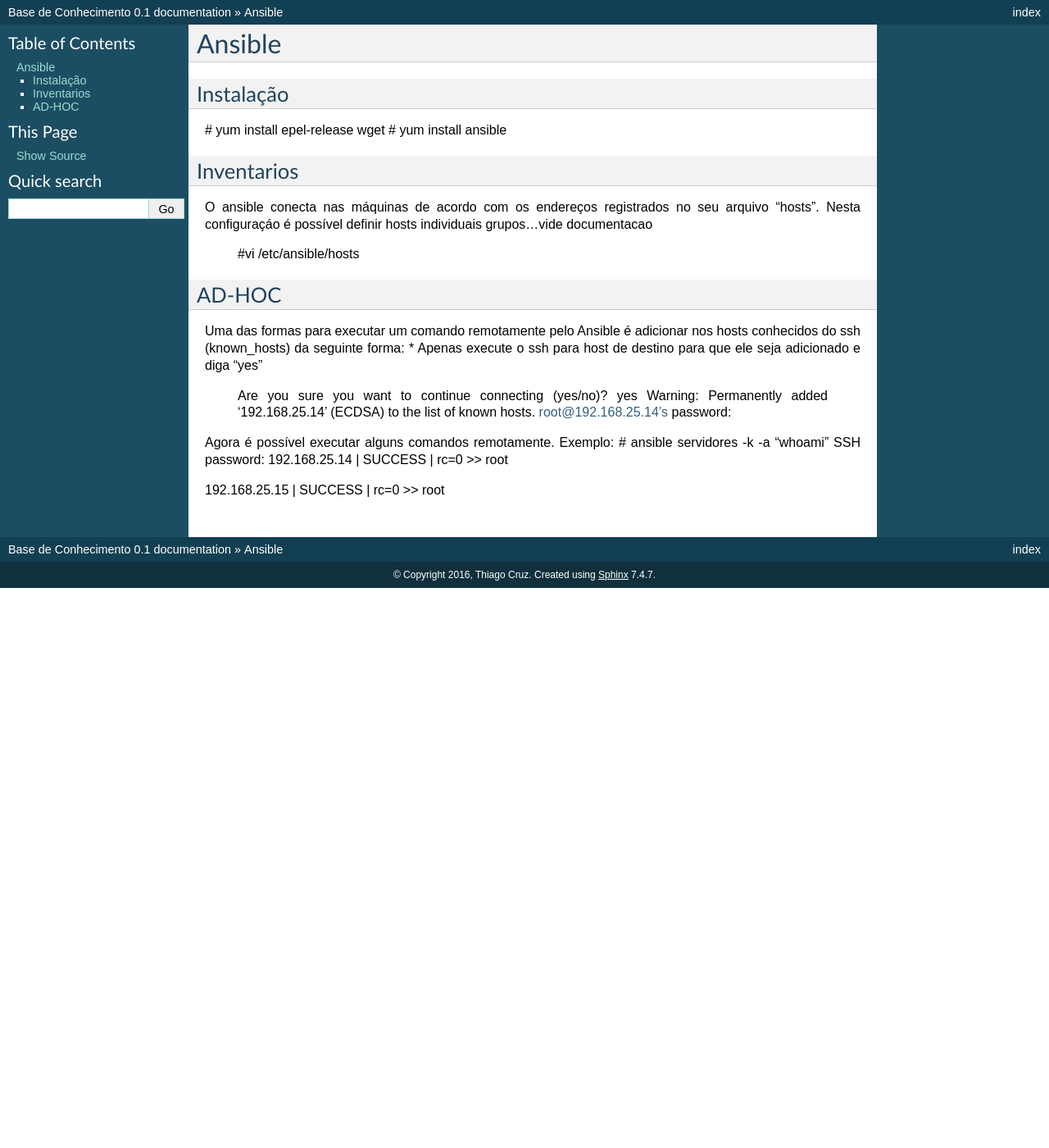
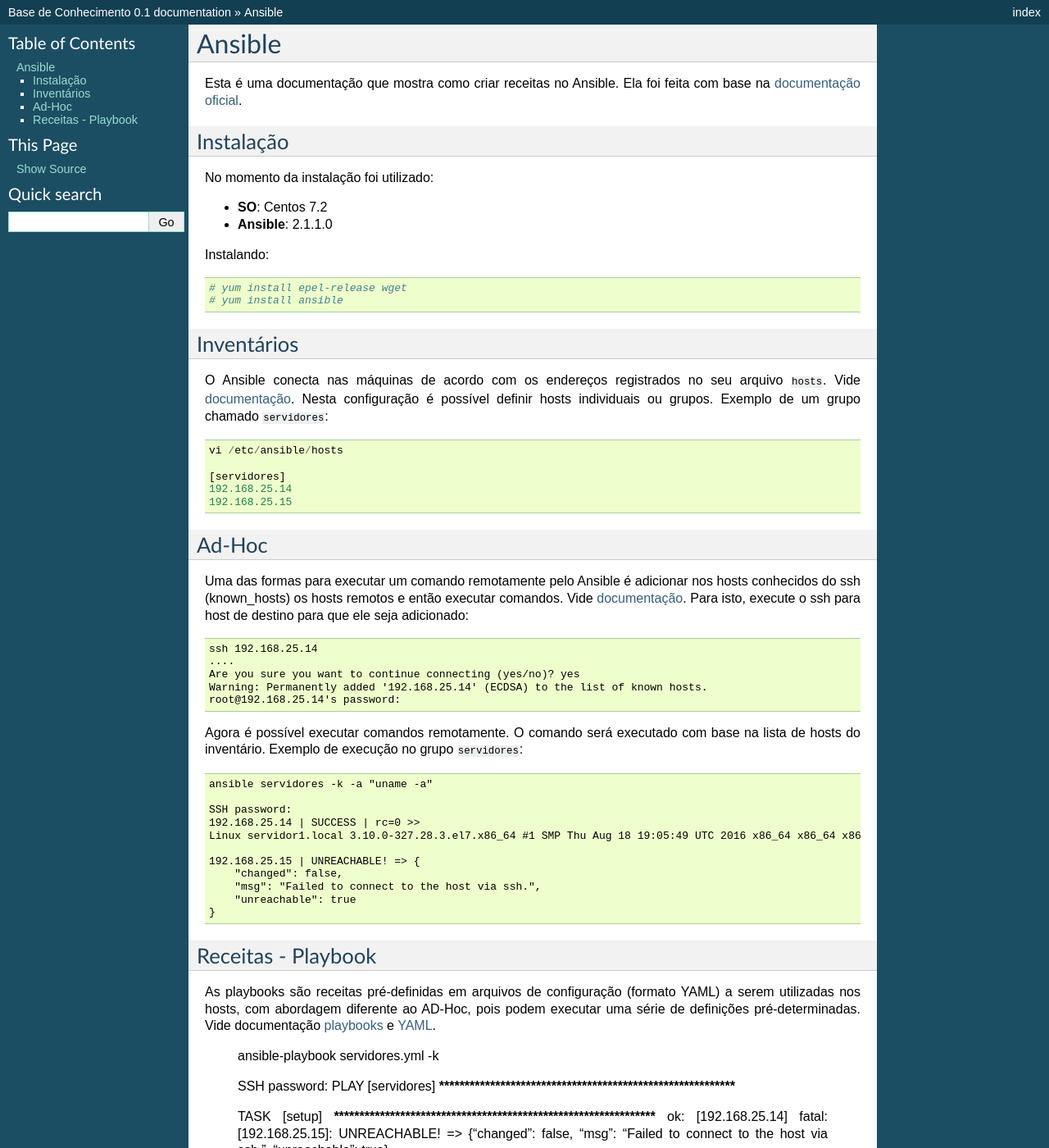
Before and after one commit to ThiagoCruzBr/kb, a Sphinx documentation site: the page built from source/Ansible.rst, in a window 1280 px wide and 1400 px high. Shown: the whole window at 82% size. Built offline with Sphinx 7.4.7, drawn with Linux system fonts in a browser that asks for light colours; some of the changed text lies outside the part shown.

Commit message:
Documentação inicial Ansible

```diff
--- a/source/Ansible.rst
+++ b/source/Ansible.rst
@@ -1,35 +1,91 @@
 Ansible
 =======
+Esta é uma documentação que mostra como criar receitas no Ansible.
+Ela foi feita com base na `documentação oficial <http://docs.ansible.com/ansible/index.html>`_.
 
 Instalação
 ---------
 
-# yum install epel-release wget
-# yum install ansible
+No momento da instalação foi utilizado:
 
-Inventarios
+* **SO**: Centos 7.2
+* **Ansible**: 2.1.1.0
+
+Instalando::
+
+    # yum install epel-release wget
+    # yum install ansible
+
+Inventários
 -----------
-O ansible conecta nas máquinas de acordo com os endereços registrados no seu arquivo "hosts".
-Nesta configuraçáo é possível definir hosts individuais grupos...vide documentacao
 
-    #vi /etc/ansible/hosts
+O Ansible conecta nas máquinas de acordo com os endereços registrados no seu arquivo ``hosts``. Vide `documentação <http://docs.ansible.com/ansible/intro_inventory.html>`_.
+Nesta configuração é possível definir hosts individuais ou grupos. Exemplo de um grupo chamado ``servidores``::
 
-AD-HOC
+    vi /etc/ansible/hosts
+
+    [servidores]
+    192.168.25.14
+    192.168.25.15
+
+
+
+Ad-Hoc
 ------
-Uma das formas para executar um comando remotamente pelo Ansible é adicionar nos hosts conhecidos do ssh (known_hosts) da seguinte forma:
-* Apenas execute o ssh para host de destino para que ele seja adicionado e diga "yes"
 
-    # ssh 192.168.25.14
+Uma das formas para executar um comando remotamente pelo Ansible é adicionar nos hosts conhecidos do ssh (known_hosts) os hosts remotos e então executar comandos. Vide `documentação <http://docs.ansible.com/ansible/intro_adhoc.html>`_.
+Para isto, execute o ssh para host de destino para que ele seja adicionado::
+
+    ssh 192.168.25.14
     ....
     Are you sure you want to continue connecting (yes/no)? yes
     Warning: Permanently added '192.168.25.14' (ECDSA) to the list of known hosts.
     root@192.168.25.14's password:
 
-Agora é possível executar alguns comandos remotamente. Exemplo:
-# ansible servidores -k -a "whoami"
-SSH password:
-192.168.25.14 | SUCCESS | rc=0 >>
-root
+Agora é possível executar comandos remotamente. O comando será executado com base na lista de hosts do inventário.
+Exemplo de execução no grupo ``servidores``::
 
-192.168.25.15 | SUCCESS | rc=0 >>
-root
+    ansible servidores -k -a "uname -a"
+
+    SSH password:
+    192.168.25.14 | SUCCESS | rc=0 >>
+    Linux servidor1.local 3.10.0-327.28.3.el7.x86_64 #1 SMP Thu Aug 18 19:05:49 UTC 2016 x86_64 x86_64 x86_64 GNU/Linux
+
+    192.168.25.15 | UNREACHABLE! => {
+        "changed": false,
+        "msg": "Failed to connect to the host via ssh.",
+        "unreachable": true
+    }
+
+
+Receitas - Playbook
+-------------------
+
+As playbooks são receitas pré-definidas em arquivos de configuração (formato YAML) a serem utilizadas nos hosts, com abordagem diferente ao
+AD-Hoc, pois podem executar uma série de definições pré-determinadas. Vide documentação `playbooks <http://docs.ansible.com/ansible/playbooks.html>`_ e `YAML <http://docs.ansible.com/ansible/YAMLSyntax.html>`_.
+
+    ansible-playbook servidores.yml -k
+
+    SSH password:
+    PLAY [servidores] **************************************************************
+
+    TASK [setup] *******************************************************************
+    ok: [192.168.25.14]
+    fatal: [192.168.25.15]: UNREACHABLE! => {"changed": false, "msg": "Failed to connect to the host via ssh.", "unreachable": true}
+
+    TASK [verifica versao do kernel] ***********************************************
+    changed: [192.168.25.14]
+
+    TASK [debug] *******************************************************************
+    ok: [192.168.25.14] => {
+        "uname.stdout_lines": [
+            "Linux servidor1.local 3.10.0-327.28.3.el7.x86_64 #1 SMP Thu Aug 18 19:05:49 UTC 2016 x86_64 x86_64 x86_64 GNU/Linux"
+        ]
+    }
+    	to retry, use: --limit @/root/.ansible-retry/servidores.retry
+
+    PLAY RECAP *********************************************************************
+    192.168.25.14              : ok=3    changed=1    unreachable=0    failed=0
+    192.168.25.15              : ok=0    changed=0    unreachable=1    failed=0
+
+..note: Quando há falhas, um arquivo `retry <http://docs.ansible.com/ansible/intro_configuration.html#retry-files-enabled>`_ é salvo. Por padráo é necessário definir o caminho ou desativar a função.
--- a/source/vpn-guacamole.rst
+++ b/source/vpn-guacamole.rst
@@ -120,6 +120,7 @@ Componentes do Guacamole - dependências de pacotes
     mkdir -p /usr/share/tomcat/.guacamole/{extensions,lib}
     ln -s /etc/guacamole/extensions/guacamole-auth-jdbc-mysql-0.9.9.jar /usr/share/tomcat/.guacamole/extensions/
     ln -s /etc/guacamole/lib/mysql-connector-java-5.1.38-bin.jar /usr/share/tomcat/.guacamole/lib/
+    ln -s /etc/guacamole/extensions/guacamole-auth-ldap-0.9.9.jar /usr/share/tomcat/.guacamole/extensions/
     ln -s /etc/guacamole/guacamole.properties /usr/share/tomcat/.guacamole/
 
 .. _banco_de_dados:
```
Also changed, not shown: other parts of source/vpn-guacamole.rst (+2 -2 lines).
